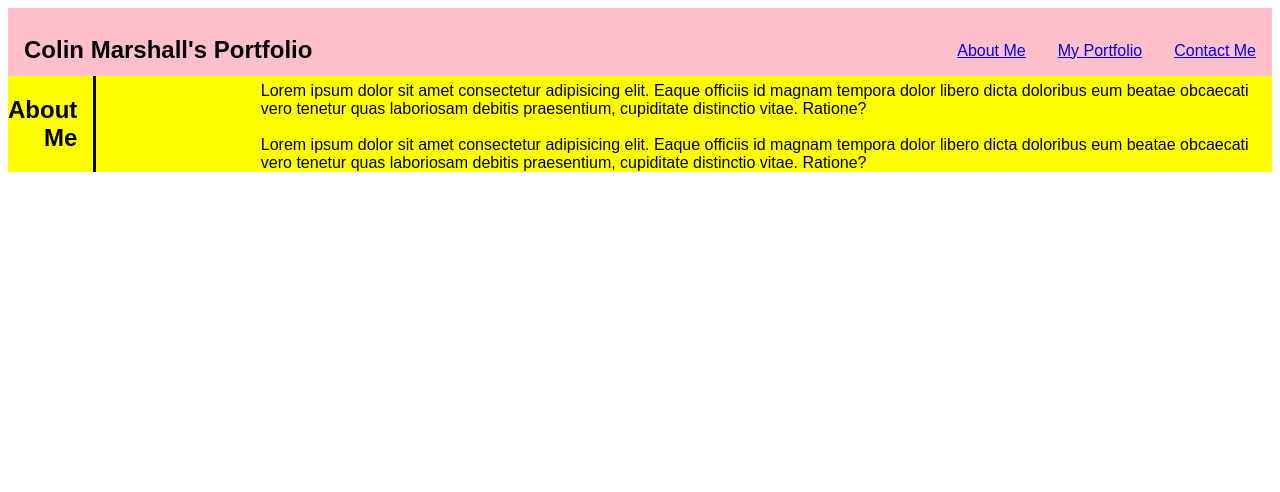
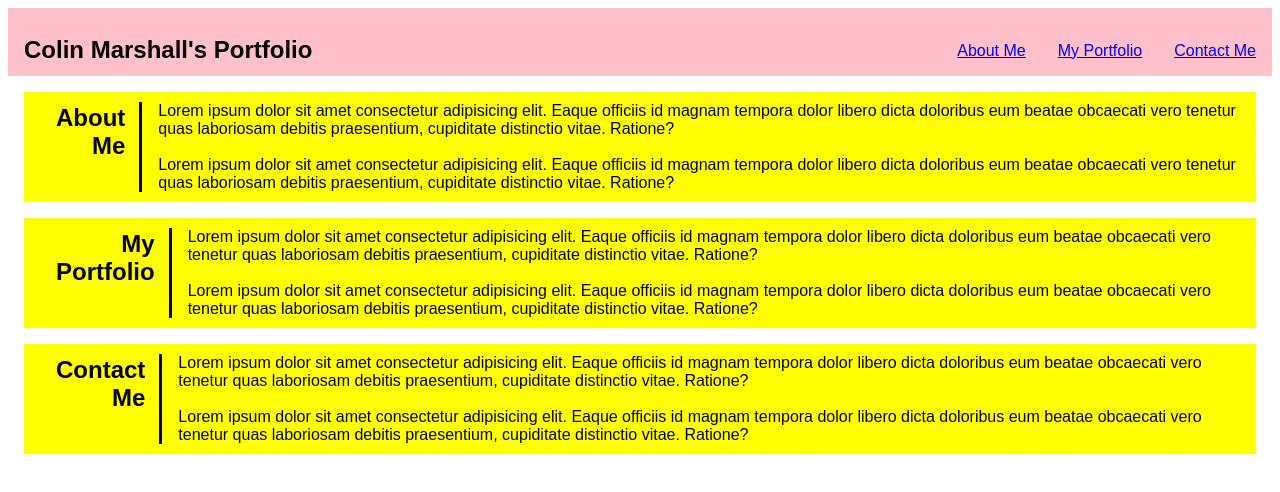
Before and after one commit to CascadeColin/My-Portfolio, a plain HTML site: page index.html in a window 1280 px wide. Drawn offline with Linux system fonts and the light colour scheme.

Commit message:
html content sections build, style work in progress

```diff
--- a/assets/css/style.css
+++ b/assets/css/style.css
@@ -17,13 +17,14 @@ body {
   flex-direction: column;
 }
 
-div {
+/* div, nav, and nav a style header elements */
+#header {
   display: flex;
   justify-content: space-between;
   background-color: pink;
 }
 
-.floatLeft {
+#headerFloatLeft {
   display: flex;
   align-self: flex-start;
   margin-left: 1rem;
@@ -41,19 +42,42 @@ nav a {
   padding: 1rem;
 }
 
+/* Start of "About Me" section */
+
+.contentPadding {
+    display: flex;
+    flex-direction: column;
+    margin: 1rem;
+}
 section {
     display: flex;
-    justify-content: space-between;
+    align;-items: stretch;
     background-color: yellow;
+    margin-bottom: 1rem;
   }
 
-article {
+section aside {
+    display: flex;
+
+    padding-left: 2rem;
+    padding-right: .25rem;
+    text-align: right;
+    position: relative;
+    bottom: .5rem;
+}
+
+section article {
+    padding-left: 1rem;
+    border-left: 3px solid black;
+    margin:10px;
+}
+
+
+/* article {
     display: flex;
     align-self: flex-end;
     width: 80%;
-}
-
-
+} */
 
  /* .aboutMe {
   display: flex;
@@ -62,15 +86,15 @@ article {
   background-color: violet;
 } */
 
-.abooutMeHeader {
+/* .abooutMeHeader {
   display: flex;
-  /* position: relative;
+  position: relative;
   top: .5rem;
-  left: 1rem; */
+  left: 1rem;
   text-align: right;
   padding-right: 1rem;
   border-right: 3px solid black;
-}
+} */
 
 /* .aboutMeContent {
   display: flex;
--- a/index.html
+++ b/index.html
@@ -19,16 +19,9 @@
 
   <!-- make profile img, h1 tag, and links inline -->
   <body>
-    <header class="header">
-      <!-- This is where profile picture will be -->
-      <!-- <img
-        src="./assets/images/FB_banner_crop.jpg"
-        alt="An image of Colin Marshall"
-        height="180"
-        width="auto"
-      /> -->
-      <div>
-        <h2 class="floatLeft">Colin Marshall's Portfolio</h2>
+    <header>
+      <div id="header">
+        <h2 id="headerFloatLeft">Colin Marshall's Portfolio</h2>
         <nav>
           <a href="#">About Me</a>
           <a href="#">My Portfolio</a>
@@ -43,21 +36,55 @@
     <!-- ////////////////////////////////////// -->
     <!-- INPUT header img and "cool subtitle" here -->
 
-    <section>
-      <aside class="abooutMeHeader">
-        <h2>About<br>Me</h2>
-      </aside>
-      <article class="aboutMeContent">
-        Lorem ipsum dolor sit amet consectetur adipisicing elit. Eaque officiis
-        id magnam tempora dolor libero dicta doloribus eum beatae obcaecati vero
-        tenetur quas laboriosam debitis praesentium, cupiditate distinctio
-        vitae. Ratione?<br><br>
+    <div class="contentPadding">
+      <section>
+        <aside>
+          <h2>About<br />Me</h2>
+        </aside>
+        <article>
+          Lorem ipsum dolor sit amet consectetur adipisicing elit. Eaque
+          officiis id magnam tempora dolor libero dicta doloribus eum beatae
+          obcaecati vero tenetur quas laboriosam debitis praesentium, cupiditate
+          distinctio vitae. Ratione?<br /><br />
 
-        Lorem ipsum dolor sit amet consectetur adipisicing elit. Eaque officiis
-        id magnam tempora dolor libero dicta doloribus eum beatae obcaecati vero
-        tenetur quas laboriosam debitis praesentium, cupiditate distinctio
-        vitae. Ratione?
-      </article>
-    </section>
+          Lorem ipsum dolor sit amet consectetur adipisicing elit. Eaque
+          officiis id magnam tempora dolor libero dicta doloribus eum beatae
+          obcaecati vero tenetur quas laboriosam debitis praesentium, cupiditate
+          distinctio vitae. Ratione?
+        </article>
+      </section>
+      <section>
+        <aside>
+          <h2>My<br>Portfolio</h2>
+        </aside>
+        <article>
+          Lorem ipsum dolor sit amet consectetur adipisicing elit. Eaque
+          officiis id magnam tempora dolor libero dicta doloribus eum beatae
+          obcaecati vero tenetur quas laboriosam debitis praesentium, cupiditate
+          distinctio vitae. Ratione?<br /><br />
+
+          Lorem ipsum dolor sit amet consectetur adipisicing elit. Eaque
+          officiis id magnam tempora dolor libero dicta doloribus eum beatae
+          obcaecati vero tenetur quas laboriosam debitis praesentium, cupiditate
+          distinctio vitae. Ratione?
+        </article>
+      </section>
+      <section>
+        <aside>
+          <h2>Contact<br />Me</h2>
+        </aside>
+        <article>
+          Lorem ipsum dolor sit amet consectetur adipisicing elit. Eaque
+          officiis id magnam tempora dolor libero dicta doloribus eum beatae
+          obcaecati vero tenetur quas laboriosam debitis praesentium, cupiditate
+          distinctio vitae. Ratione?<br /><br />
+
+          Lorem ipsum dolor sit amet consectetur adipisicing elit. Eaque
+          officiis id magnam tempora dolor libero dicta doloribus eum beatae
+          obcaecati vero tenetur quas laboriosam debitis praesentium, cupiditate
+          distinctio vitae. Ratione?
+        </article>
+      </section>
+    </div>
   </body>
 </html>
```
